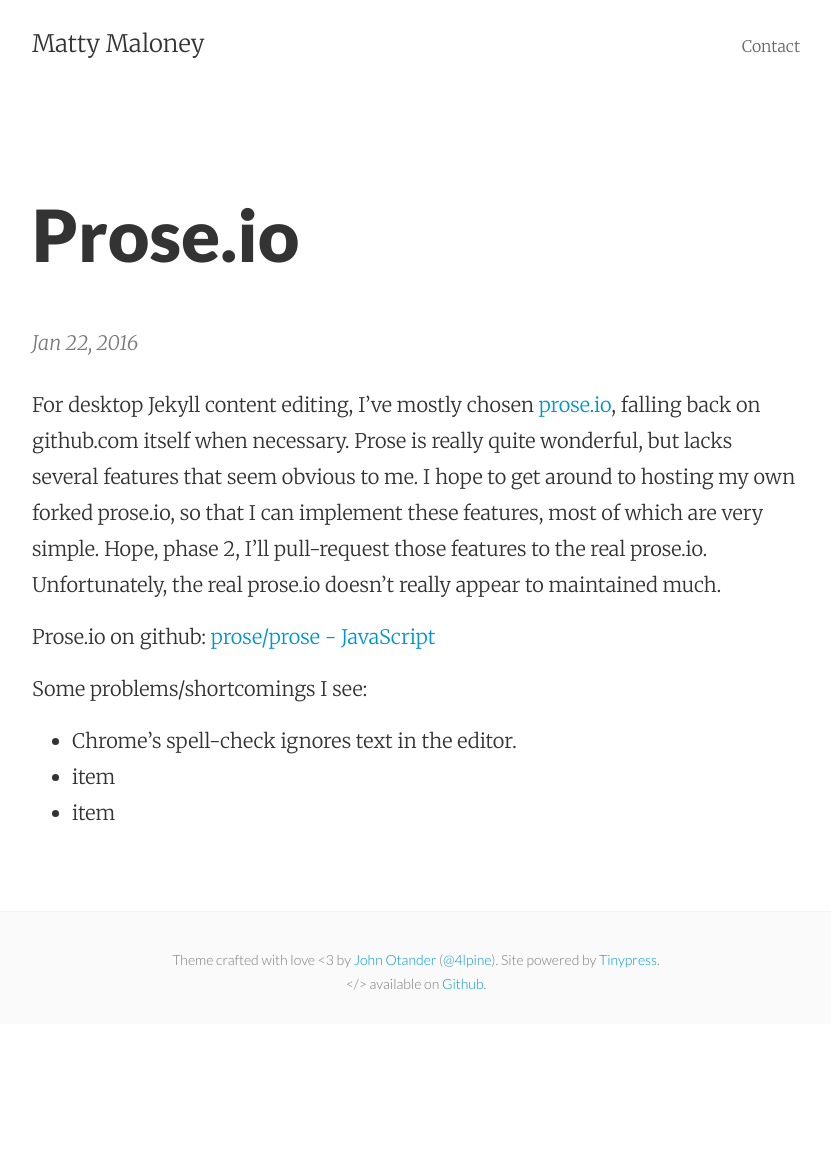
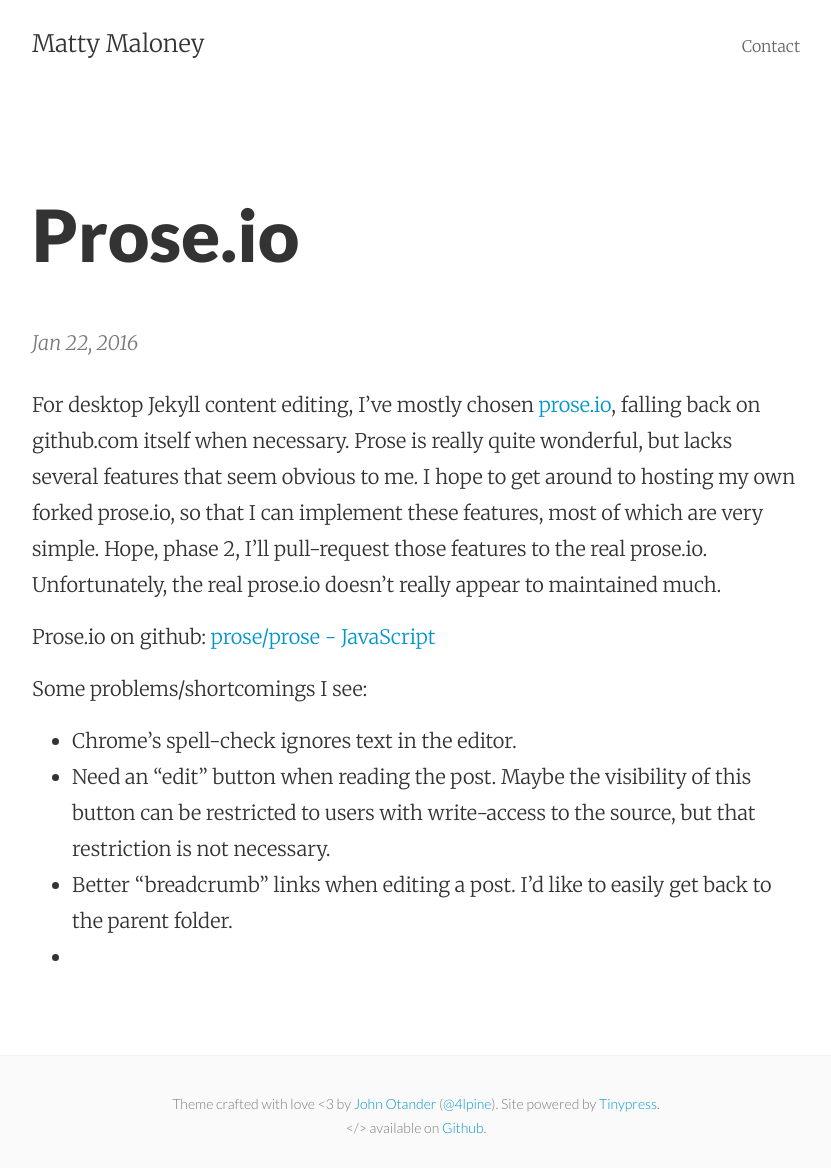
Before and after one commit to mattymaloney/mattymaloney.github.io, a Jekyll site: the page built from _posts/2016-01-22-prose-io.md, in a window 1280 px wide. Shown: the whole page, without its empty margins (224-1055 px from the left). Built offline with Jekyll 4.4.1, drawn with Linux system fonts in a browser that asks for light colours; before the commit the page ends 1024 px from its top, so only the background shows below that.

Commit message:
Updated 2016-01-22-prose-io.md

```diff
--- a/_posts/2016-01-22-prose-io.md
+++ b/_posts/2016-01-22-prose-io.md
@@ -3,6 +3,7 @@
 title: Prose.io
 layout: post
 ---
+
 
 
 For desktop Jekyll content editing, I've mostly chosen [prose.io](http://prose.io/), falling back on github.com itself when necessary. Prose is really quite wonderful, but lacks several features that seem obvious to me. I hope to get around to hosting my own forked prose.io, so that I can implement these features, most of which are very simple. Hope, phase 2, I'll pull-request those features to the real prose.io. Unfortunately, the real prose.io doesn't really appear to maintained much.
@@ -12,5 +13,6 @@
 Some problems/shortcomings I see:
 
 - Chrome's spell-check ignores text in the editor.
-- item
-- item
+- Need an "edit" button when reading the post. Maybe the visibility of this button can be restricted to users with write-access to the source, but that restriction is not necessary.
+- Better "breadcrumb" links when editing a post. I'd like to easily get back to the parent folder.
+-
```
